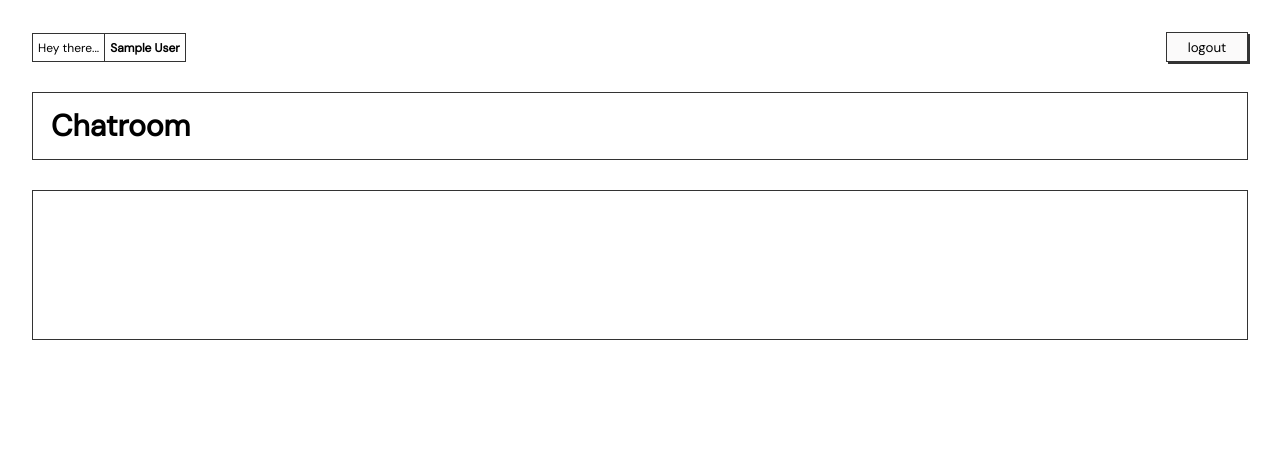
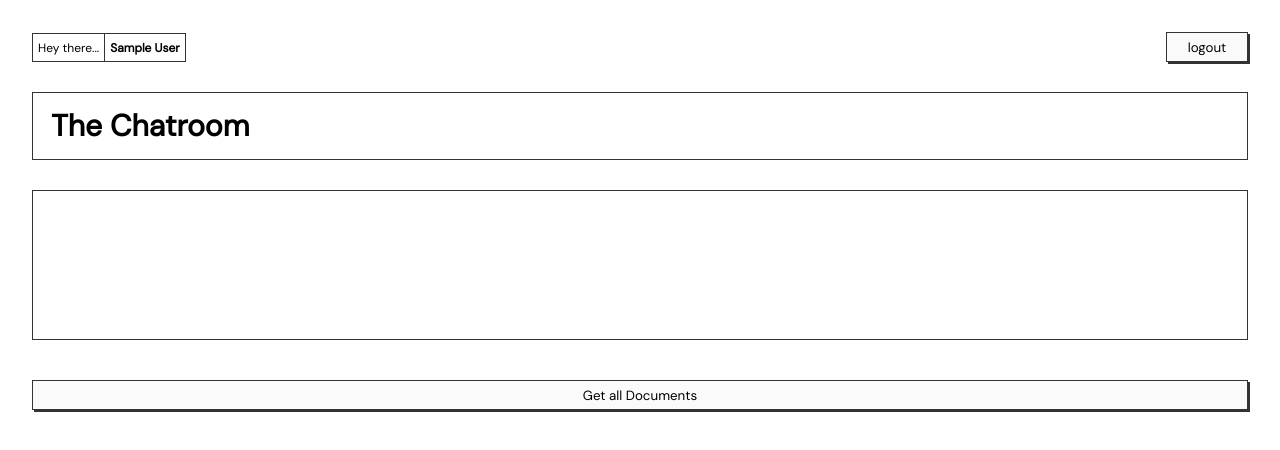
Before and after one commit to adeleke5140/LiveChat, a Vue app: page /chatroom in a window 1280 px wide. Shown: the top 450 px of the page. Built offline with nearby package versions, Linux system fonts and the light colour scheme; no server answers; sample sign-in values are in the browser's storage.

Commit message:
use a button to get all of the messages in the messages doc

```diff
--- a/src/composables/getCollection.js
+++ b/src/composables/getCollection.js
@@ -1,21 +1,29 @@
-import { db } from "../firebase/config";
-import { ref } from "vue";
+import { db } from "../firebase/config"
+import { ref } from "vue"
 
-import { collection, getDocs } from "firebase/firestore";
+import { collection, getDocs } from "firebase/firestore"
 
-const getCollection = async (col) => {
-  const error = ref(null);
-  const colRef = collection(db, col);
+const getCollection = () => {
+  const error = ref(null)
+  const isLoading = ref(null)
 
-  try {
-    const results = await getDocs(colRef);
-    results.forEach((doc) => {
-      console.log(doc.id, "=>", doc.data());
-    });
-  } catch (err) {
-    console.log(err);
-    error.value = err;
+  const getDocument = async (col) => {
+    error.value = null
+    isLoading.value = true
+    const colRef = collection(db, col)
+
+    try {
+      const results = await getDocs(colRef)
+      isLoading.value = false
+      return results
+    } catch (err) {
+      console.log(err)
+      error.value = err
+      isLoading.value = false
+    }
   }
-};
 
-export default getCollection;
+  return { error, isLoading, getDocument }
+}
+
+export default getCollection
--- a/src/views/ChatRoom.vue
+++ b/src/views/ChatRoom.vue
@@ -1,14 +1,39 @@
 <template>
   <div>
     <Navbar />
-    <h1 class="container heading">Chatroom</h1>
+    <h1 class="container heading">The Chatroom</h1>
     <NewChatForm />
+    <Button
+      text="Get all Documents"
+      :isPending="isLoading"
+      @click="getAllMessages"
+    />
+    <ErrorComponent :error="error" />
   </div>
 </template>
 
 <script setup>
 import Navbar from "../components/Navbar.vue"
 import NewChatForm from "../components/NewChatForm.vue"
+import getCollection from "../composables/getCollection"
+import Button from "../components/Button.vue"
+import ErrorComponent from "../components/ErrorComponent.vue"
+
+const { error, isLoading, getDocument } = getCollection()
+
+const getAllMessages = async () => {
+  const results = await getDocument("messages")
+  let message = []
+  if (!error.value) {
+    results.forEach((doc) => {
+      message.push(doc.data())
+    })
+  }
+
+  message.map((data) => {
+    console.log(data.name, "=>", data.message)
+  })
+}
 </script>
 
 <style scoped>
```
Also changed, not shown: src/composables/useCollection.js (+15 -15 lines).
